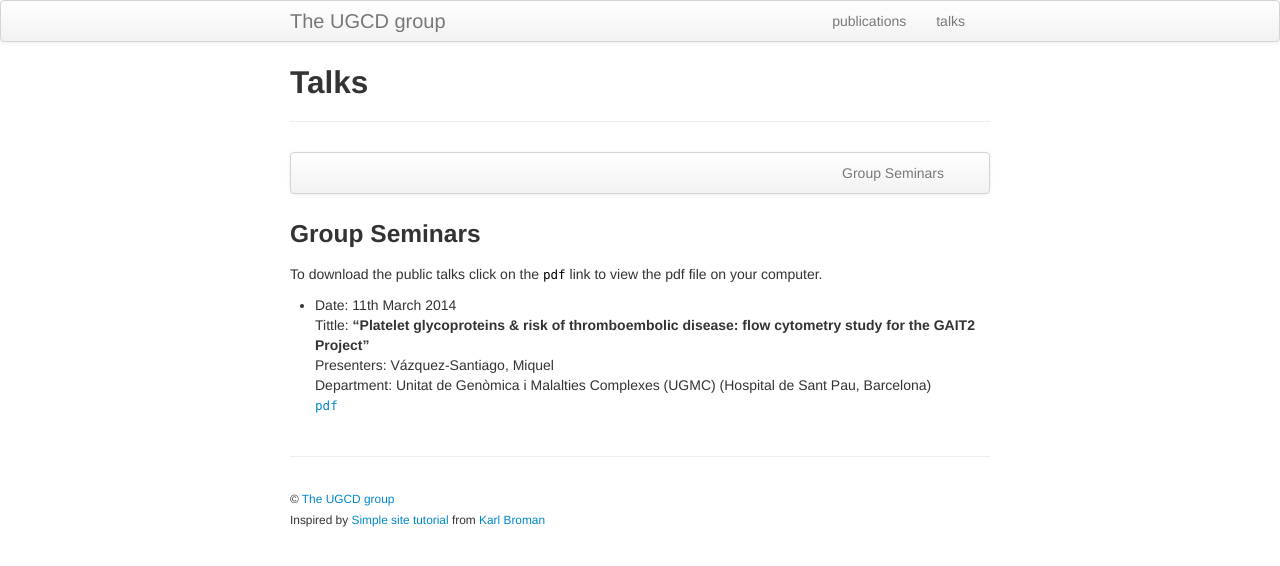
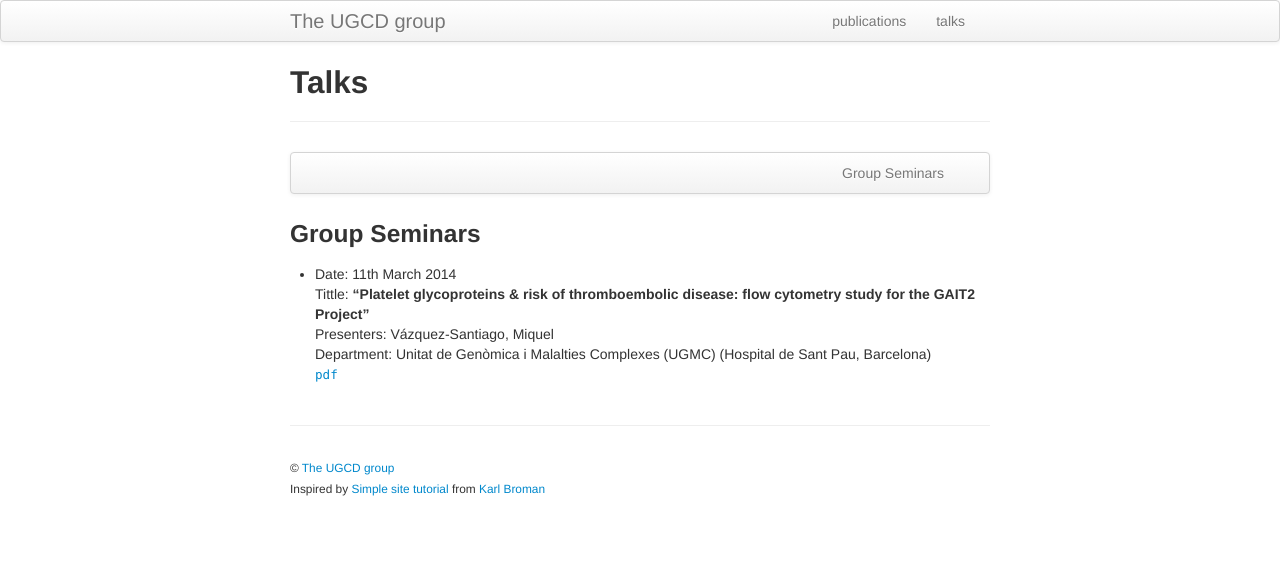
Before and after one commit to ugcd/ugcd.github.io, a Jekyll site: the page built from pages/talks.md, in a window 1280 px wide. Shown: the top 566 px of the page. Built offline with Jekyll 4.4.1, drawn with Linux system fonts in a browser that asks for light colours.

Commit message:
Update talks.md

```diff
--- a/pages/talks.md
+++ b/pages/talks.md
@@ -13,8 +13,6 @@ title: Talks
 
 ### <a name="seminars"></a>Group Seminars
 
-To download the public talks click on the ``pdf`` link to view the pdf file on your computer.
-
 + Date: 11th March 2014 <br/>
   Tittle: **"Platelet glycoproteins & risk of thromboembolic disease: flow cytometry study for the GAIT2 Project"** <br/>    Presenters: Vázquez-Santiago, Miquel <br/>
   Department: Unitat de Genòmica i Malalties Complexes (UGMC) (Hospital de Sant Pau, Barcelona) <br/>
```
